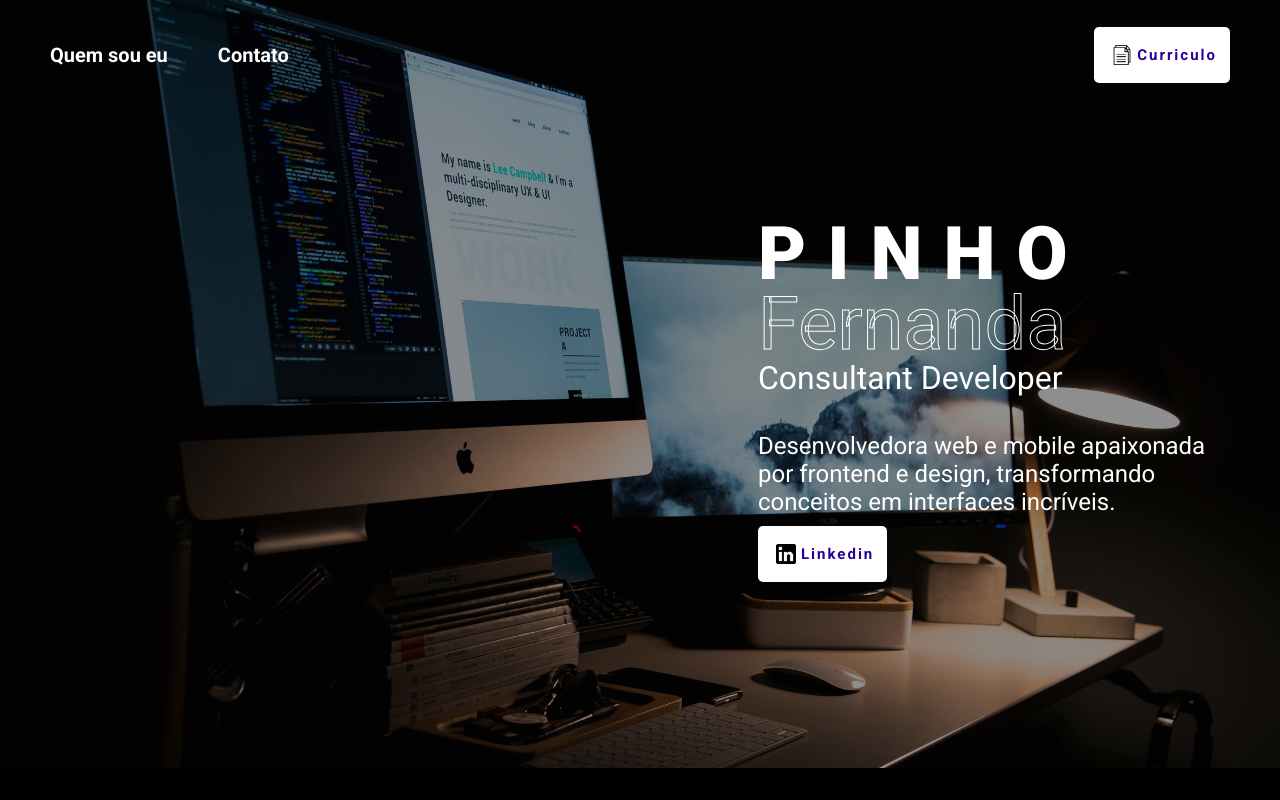
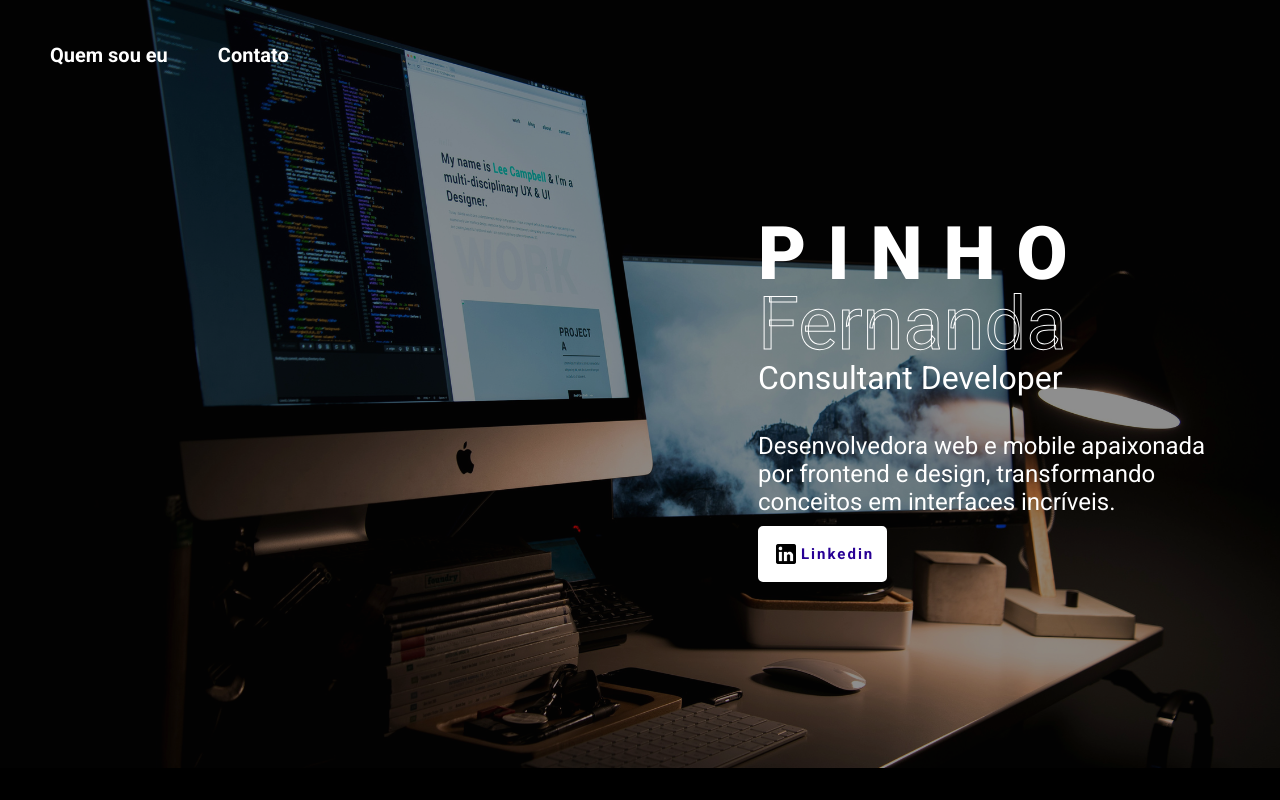
Before and after one commit to nandasuna1/portifolio, a React (Vite) app: page / in a window 1280 px wide. Built offline with nearby package versions, Linux system fonts and the light colour scheme.

Commit message:
refact: delete curriculo button

```diff
--- a/src/component/Navbar/index.jsx
+++ b/src/component/Navbar/index.jsx
@@ -42,15 +42,7 @@ export default function Navbar({ scrollRefFn, refs }) {
             Contato
           </ListItem>
         </Links>
-        <Icons>
-          <LinkComponent
-            iconsize={20}
-            hasIcon="DocLogo"
-            link="https://drive.google.com/uc?export=download&id=1ezYioX1eGyQYuWtB4u8OMyEDyCaB8CcE"
-          >
-            Curriculo
-          </LinkComponent>
-        </Icons>
+        <Icons></Icons>
       </Section>
     )
   );
--- a/src/sections/Who/index.jsx
+++ b/src/sections/Who/index.jsx
@@ -69,14 +69,6 @@ export default function Who({ refProps }) {
             >
               Ver Projetos
             </LinkComponent>
-            <LinkComponent
-              hasIcon="DocLogo"
-              size="fit-content"
-              link="https://drive.google.com/uc?export=download&id=1ezYioX1eGyQYuWtB4u8OMyEDyCaB8CcE"
-              iconsize={25}
-            >
-              Curriculo
-            </LinkComponent>
           </Links>
         </Right>
       </Container>
```
Also changed, not shown: 1 other file (tests, documents, lock files or other folders).
